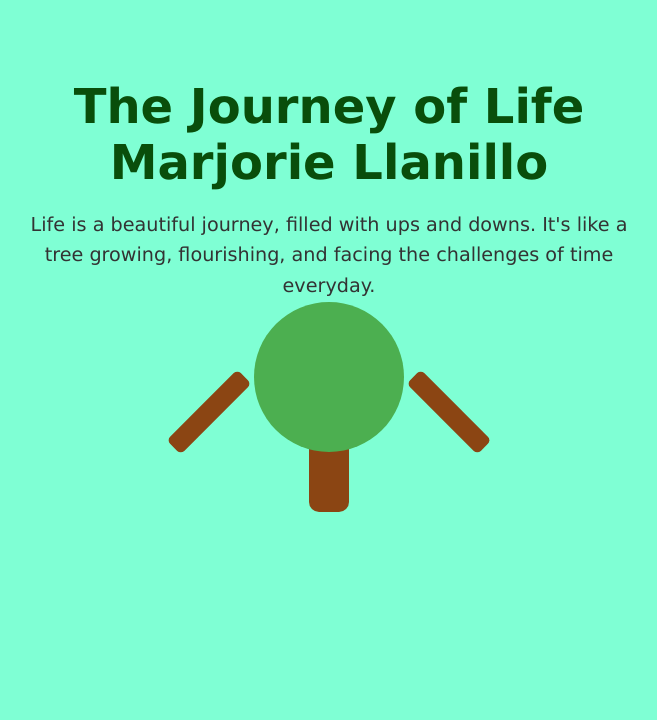
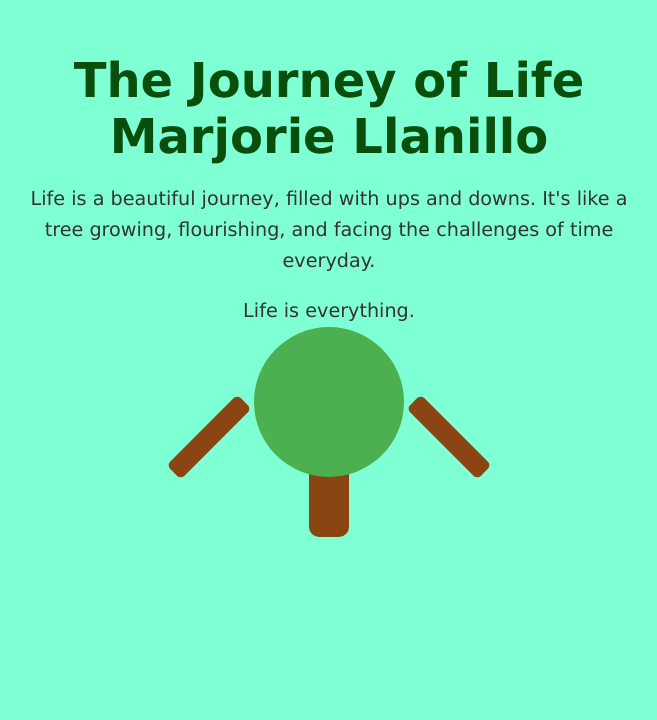
Before and after one commit to marjorie999/git-backup, a plain HTML site: page index.html in a window 1280 px wide. Shown: the part 145-865 px from the top of the page, without its empty margins (311-968 px from the left). Drawn offline with Linux system fonts and the light colour scheme.

Commit message:
Added: Branch 2

```diff
--- a/index.html
+++ b/index.html
@@ -99,6 +99,7 @@
         <h1>The Journey of Life</h1>
         <h1>Marjorie Llanillo</h1>
         <p>Life is a beautiful journey, filled with ups and downs. It's like a tree growing, flourishing, and facing the challenges of time everyday.</p>
+        <p>Life is everything.</p>
 
         <div class="tree">
             <div class="trunk"></div>
```
